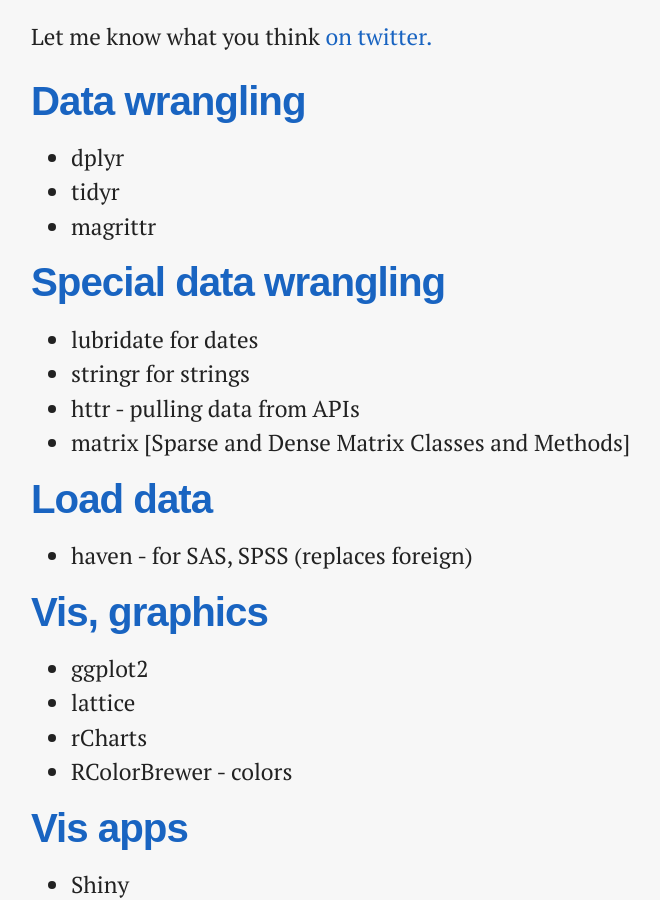
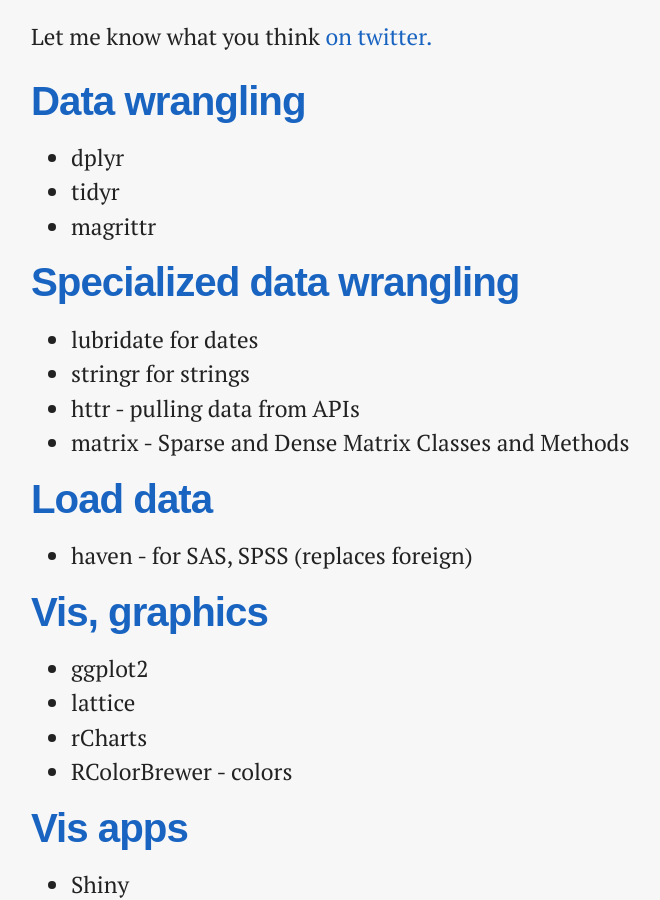
Before and after one commit to pavopax/pavopax.github.io, a Jekyll site: the page built from _posts/2016-09-12-r-packages.md, in a window 1280 px wide and 900 px high, scrolled down 573 px. Shown: the whole window, without its empty margins (241-901 px from the left). Built offline with Jekyll 4.4.1, drawn with Linux system fonts in a browser that asks for light colours; nearby versions of some CDN libraries; library files that are not in the unit come from our copies.

Commit message:
[update] style tweaks

```diff
--- a/_posts/2016-09-12-r-packages.md
+++ b/_posts/2016-09-12-r-packages.md
@@ -23,11 +23,11 @@
 - tidyr
 - magrittr
 
-# Special data wrangling
+# Specialized data wrangling
 - lubridate for dates
 - stringr for strings
 - httr - pulling data from APIs
-- matrix [Sparse and Dense Matrix Classes and Methods]
+- matrix - Sparse and Dense Matrix Classes and Methods
 
 # Load data
 - haven - for SAS, SPSS (replaces foreign)
```
